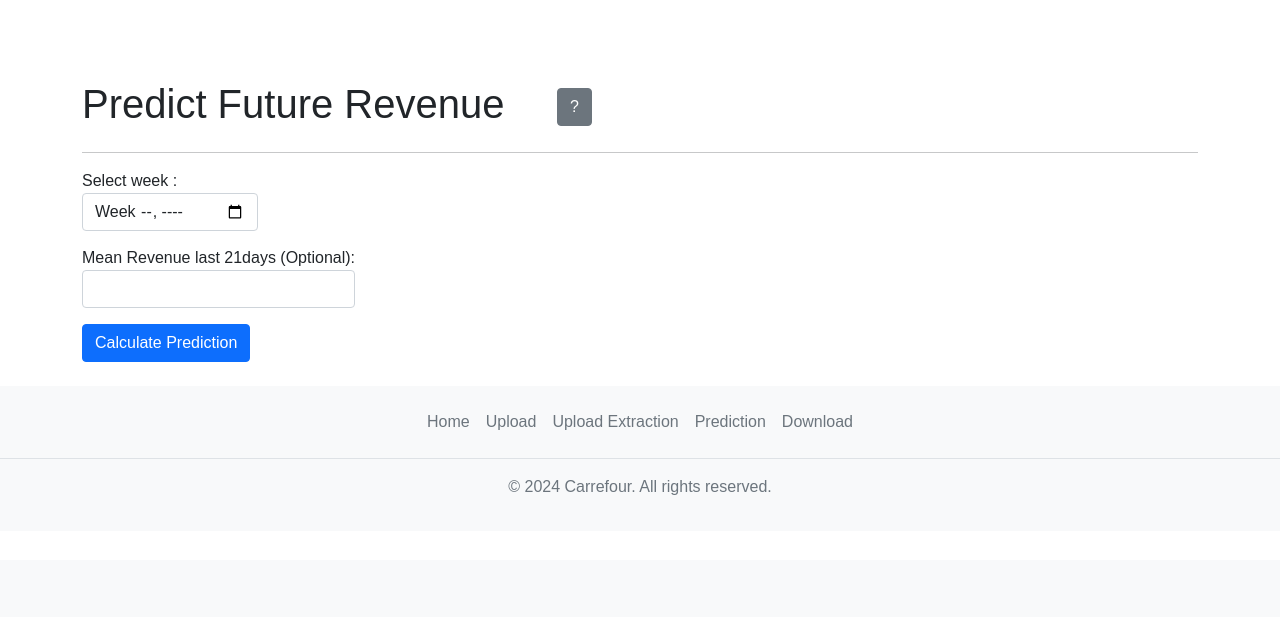
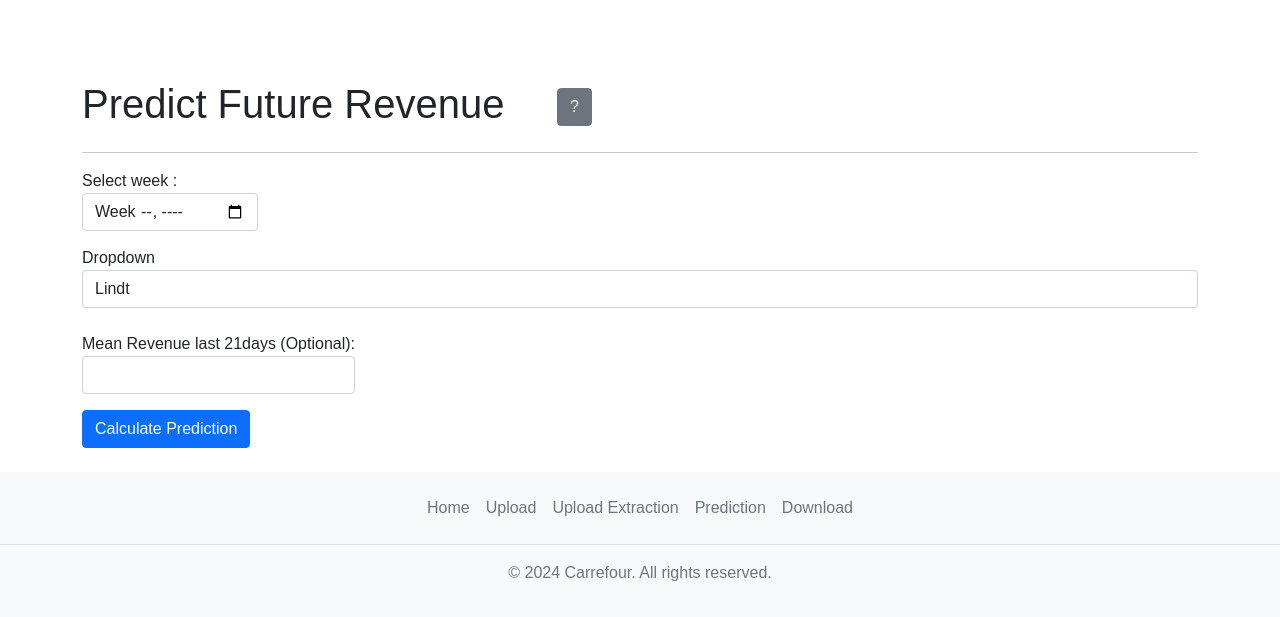
Before and after one commit to Chriss2800/Advanced_Analytics_Applied, a Flask app: page /prediction in a window 1280 px wide. Shown: the part 640-1257 px from the top of the page. Before the commit the page ends 1135 px from the top, so only its background shows below. Run offline with Flask 3, Linux system fonts and the light colour scheme; some libraries are stand-ins or nearby versions.

Commit message:
L'Oreal implemented to flask

```diff
--- a/Flask/app.py
+++ b/Flask/app.py
@@ -9,7 +9,7 @@ from datetime import datetime, timedelta
 from flask import Flask, render_template, request, session, redirect, url_for, send_file
 from flask_wtf import FlaskForm
 from flask_wtf.file import FileField
-from wtforms import SubmitField, StringField, IntegerField
+from wtforms import SubmitField, StringField, IntegerField, SelectField
 from wtforms.validators import Optional
 
 from io import BytesIO
@@ -50,6 +50,8 @@ class UploadExtractionFileForm(FlaskForm):
 
 class PredictionForm(FlaskForm):
     week = StringField('Week')
+    dropdown = SelectField('Dropdown', choices=[(
+        'Lindt', 'Lindt'), ("L'Oreal", "L'Oreal")])
     revenue = IntegerField("Mean_Revenue", validators=[Optional()])
     submit = SubmitField("Calculate Prediction")
 
@@ -141,10 +143,16 @@ def prediction():
     if form.validate_on_submit():
         selected_week = request.form.get('date')
         prediction_dates = get_dates_from_week(selected_week)
+        company = form.dropdown.data
         mean_revenue = form.revenue.data
         if mean_revenue is not None:
-            with open('../MachineLearning/lgbm_model_mean.pkl', 'rb') as file:
-                model = pickle.load(file)
+            model = None
+            if company == "Lindt":
+                with open('../MachineLearning/lgbm_model_mean.pkl', 'rb') as file:
+                    model = pickle.load(file)
+            else:
+                with open('../MachineLearning/lgbm_model_mean_loreal.pkl', 'rb') as file:
+                    model = pickle.load(file)
             prediction_df = pd.DataFrame({
                 "Year": [date.year for date in prediction_dates],
                 "Month": [date.month for date in prediction_dates],
@@ -154,8 +162,13 @@ def prediction():
             })
             predictions = model.predict(prediction_df)
         else:
-            with open('../MachineLearning/lgbm_model.pkl', 'rb') as file:
-                model = pickle.load(file)
+            model = None
+            if company == "Lindt":
+                with open('../MachineLearning/lgbm_model.pkl', 'rb') as file:
+                    model = pickle.load(file)
+            else:
+                with open('../MachineLearning/lgbm_model_loreal.pkl', 'rb') as file:
+                    model = pickle.load(file)
             prediction_df = pd.DataFrame({
                 "Year": [date.year for date in prediction_dates],
                 "Month": [date.month for date in prediction_dates],
--- a/Flask/templates/prediction.html
+++ b/Flask/templates/prediction.html
@@ -22,6 +22,10 @@
                     <input class="week-picker form-control" type="week" id="date" name="date" required>
                 </label>
                 <br>
+                <div>
+                    {{ form.dropdown.label }} {{ form.dropdown(class="form-control") }}
+                </div>
+                <br>
                 <label>Mean Revenue last 21days (Optional):
                     {{ form.revenue(class="form-control") }}
                 </label>
```
Also changed, not shown: 1 other file.
